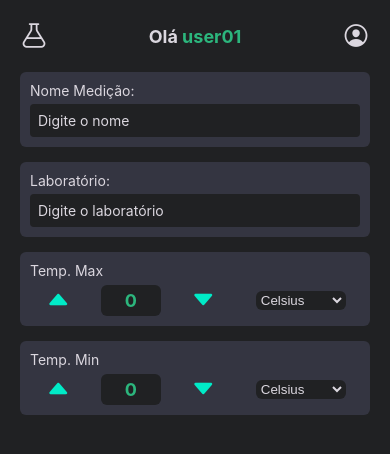
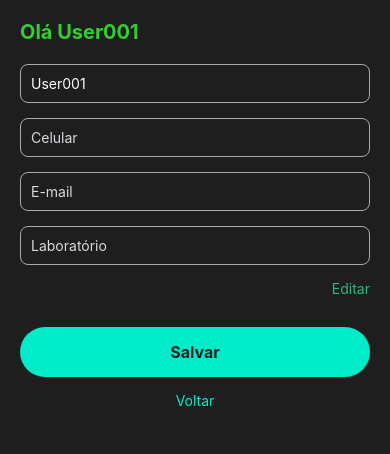
Before and after one commit to HighTechFatec/Projeto-ABP, a React Native app in the folder frontend/: screen /MyAccount in a window 390 px wide. Shown: the top 454 px of the page. Built offline with nearby package versions, Linux system fonts and the light colour scheme.

Commit message:
modified:   frontend/App.tsx

```diff
--- a/frontend/App.tsx
+++ b/frontend/App.tsx
@@ -1,12 +1,6 @@
 import React from "react";
-import { SafeAreaView, StatusBar } from "react-native";
-import NewSampleScreen from "./src/screens/NewSampleScreen";
+import AppNavigator from "./src/navigation/AppNavigator";
 
 export default function App() {
-  return (
-    <SafeAreaView style={{ flex: 1 }}>
-      <StatusBar barStyle="light-content" backgroundColor="#202123" />
-      <NewSampleScreen />
-    </SafeAreaView>
-  );
+  return <AppNavigator />;
 }
```
